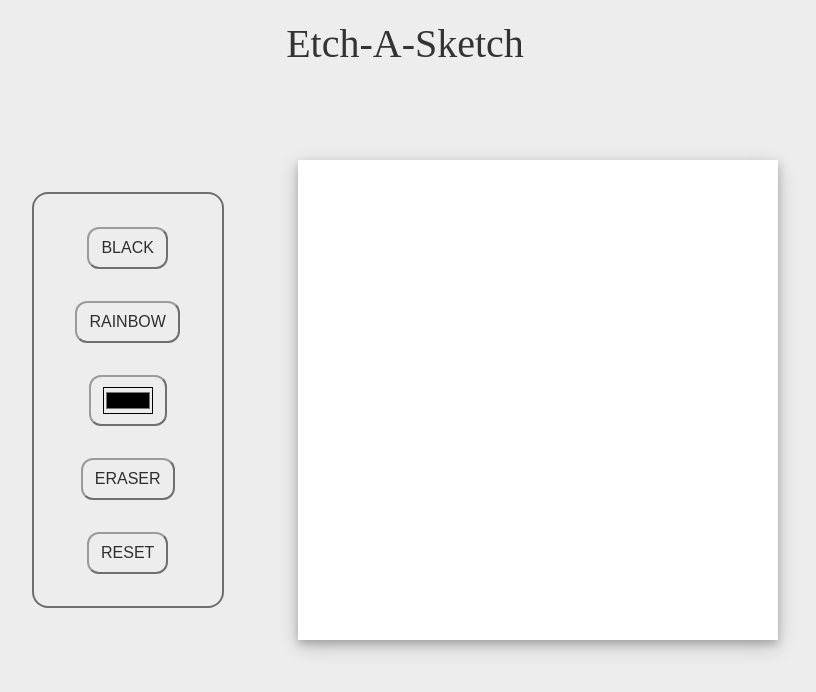
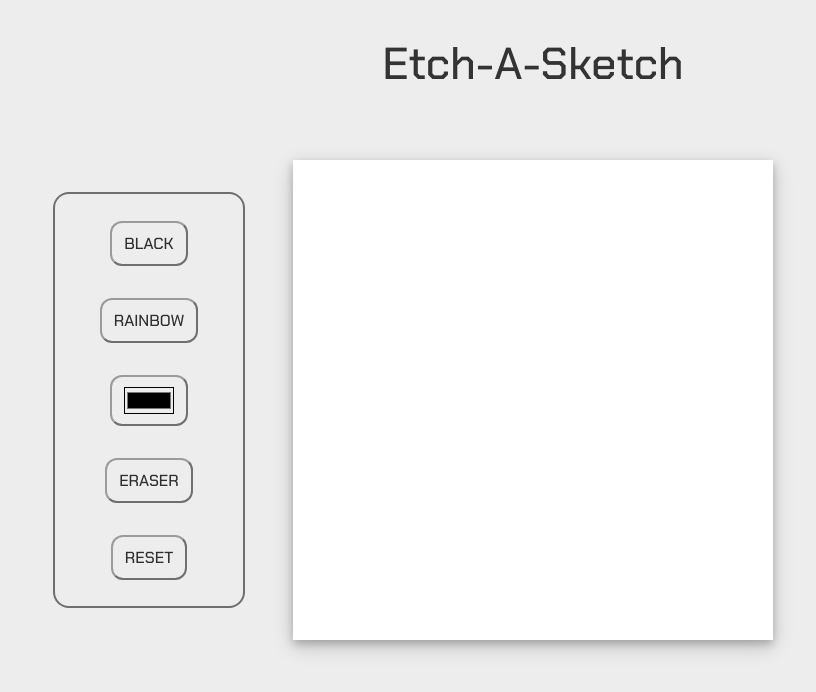
Before and after one commit to Psyren05/TOP_Etch_A_Sketch, a plain HTML site: page index.html in a window 1280 px wide. Shown: the whole page, without its empty margins (235-1051 px from the left). Drawn offline with Linux system fonts and the light colour scheme.

Commit message:
changed the title positioning and font style. final push

```diff
--- a/index.html
+++ b/index.html
@@ -8,8 +8,11 @@
 </head>
 <body>
     <div id="main-container">
-        <div id="text-container">
-            <p>Etch-A-Sketch</p>
+        <div id="title-and-sketchpad-container">
+            <div id="text-container">
+                <p>Etch-A-Sketch</p>
+            </div>
+            <div id="sketchpad"></div>
         </div>
         <div id="sketchpad-body">
             <div id="sketchpad-btn-container">
@@ -19,7 +22,7 @@
                 <button id="eraser-btn">ERASER</button>
                 <button id="reset-btn">RESET</button>
             </div>
-        <div id="sketchpad"></div>
+
         </div>
     </div>
 <script src="main.js"></script>
--- a/main.js
+++ b/main.js
@@ -6,7 +6,7 @@ const eraserBtn = document.getElementById('eraser-btn');
 const resetBtn = document.getElementById('reset-btn');
 
 let currentMode;
-const DEFAULT_GRID_SIZE = 8;
+const DEFAULT_GRID_SIZE = 20;
 
 const blackModeClicked = blackBtn.addEventListener('click', () => {
     currentMode = 'blackMode';
@@ -23,6 +23,7 @@ const eraserClicked = eraserBtn.addEventListener('click', () => {
 const resetClicked = resetBtn.addEventListener('click', () => {
     currentMode = 'resetMode';
     const gridSize = Number(window.prompt('How many squares per side?', '(Max 100)'));
+        clearGrid();
         createGrid(gridSize);
 });
 
@@ -56,6 +57,10 @@ function changeColor(event) {
     }
 }
 
+function clearGrid() {
+    sketchpad.innerText = '';
+}
+
 function loadGrid() {
     createGrid(DEFAULT_GRID_SIZE);
 }
@@ -64,4 +69,5 @@ window.onload = () => {
     loadGrid();
 }
 
-// click reset, prompt, reset grid with prompt input
+// click reset, prompt, reset grid with prompt input (DONE)
+// now the grid needs to change back to white when reset (DONE)
--- a/style.css
+++ b/style.css
@@ -1,8 +1,10 @@
+@import url('https://fonts.googleapis.com/css2?family=Chakra+Petch:wght@500&display=swap');
 * {
     margin: 0;
     padding: 0;
     box-sizing: border-box;
     background-color: #EDEDED;
+    font-family: 'Chakra Petch', sans-serif;
 }
 
 body {
@@ -13,27 +15,30 @@ body {
 p {
     text-align: center;
     color: #333;
-    font-size: 2.5em;
+    font-size: 2.8em;
 }
 
 #main-container {
     display: flex;
-    flex-direction: column;
-    justify-items: center;
+    flex-direction: row-reverse;
+    justify-content: space-evenly ;
     align-items: center;
+    width: 60%;
+    margin: auto;
 }
 
 #text-container {
     display: flex;
-    justify-items: center;
+    flex-direction: column;
+    justify-content: center;
     align-items: center;
     position: absolute;
-    top: 20px;
+    top: 35px;
 }
 
 #sketchpad-body {
     height: 100vh;
-    width: 70vw;
+    width: 20vw;
     display: flex;
     justify-content:space-evenly;
     align-items: center;
@@ -46,10 +51,19 @@ p {
     align-items: center;
     flex-direction: column;
     gap: 2em;
-    border: 2px solid #00000088;
+    border: 2px solid #00000088;;
     border-radius: 16px;
     height: 26em;
     width: 12em;
+}
+
+#title-and-sketchpad-container {
+    display: flex;
+    flex-direction: column;
+    justify-content: center;
+    align-items: center;
+    width: 40vw;
+    height: 100vh;
 }
 
 button {
@@ -60,10 +74,6 @@ button {
     border-color: #00000088;
     background-color: #EDEDED;
     transition: transform 0.1s ease-in-out;
-    cursor: pointer;
-}
-
-#grid-slider {
     cursor: pointer;
 }
 
```
